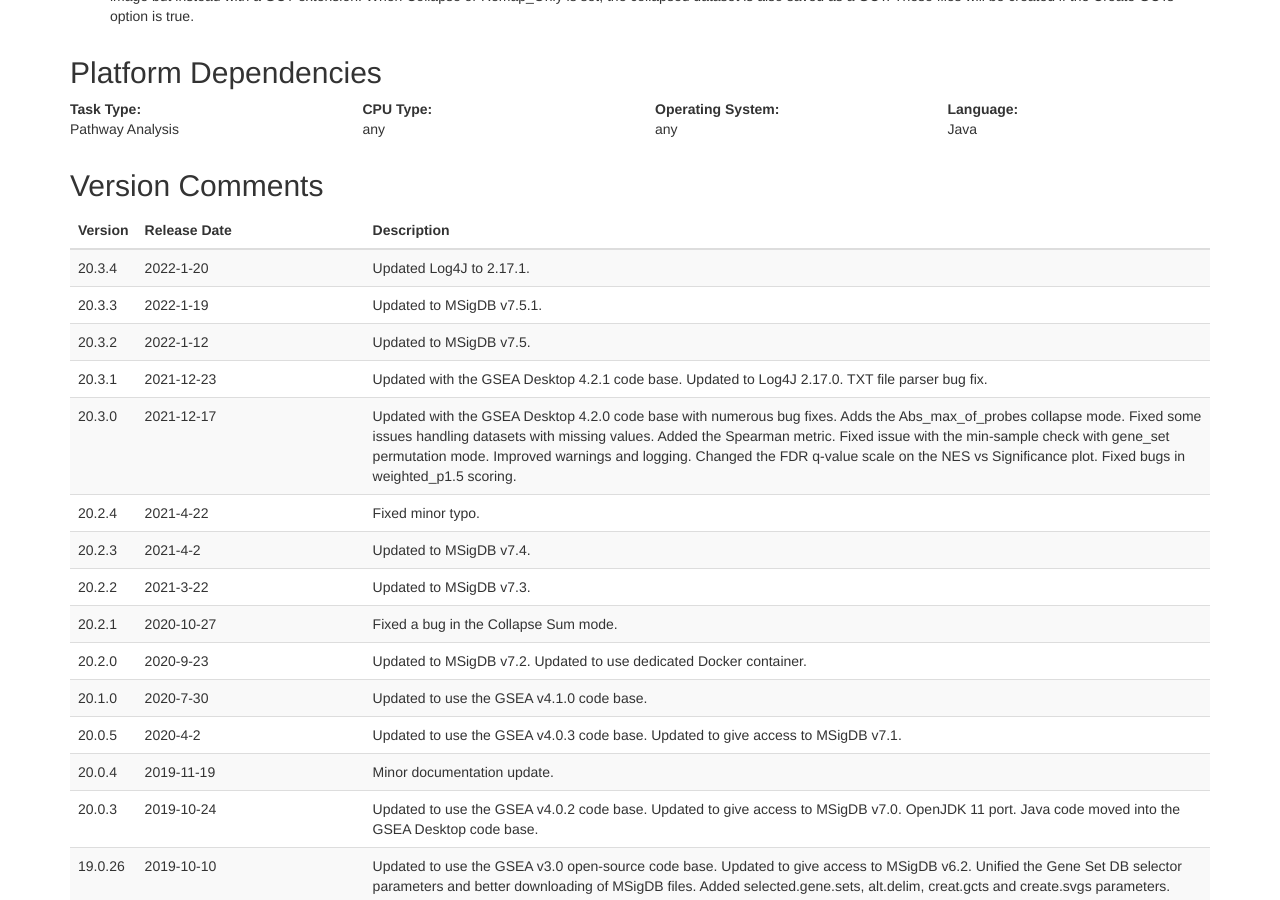
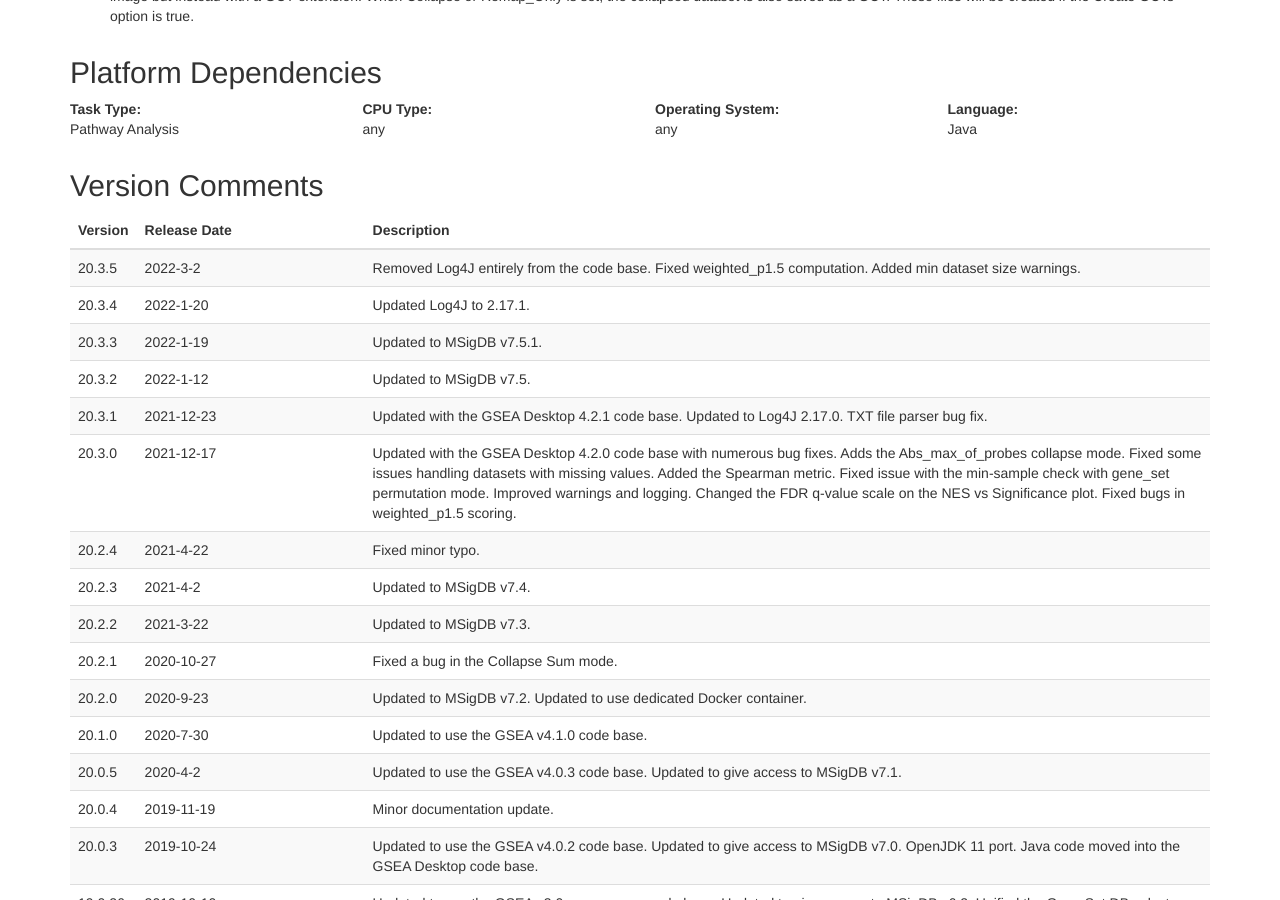
Before and after one commit to GSEA-MSigDB/gsea-gpmodule, a Jekyll site: the page docs/v20/index.html, which Jekyll copies as it is, in a window 1280 px wide and 900 px high, scrolled down 6122 px. Built offline with Jekyll 4.4.1, drawn with Linux system fonts in a browser that asks for light colours.

Commit message:
Updated to GSEA 4.2.3
Removed Log4J entirely from the code base.  Fixed weighted_p1.5
computation.  Added min dataset size warnings.

```diff
--- a/docs/v20/index.html
+++ b/docs/v20/index.html
@@ -410,6 +410,11 @@
 				</thead>
 				<tbody>
                         <tr>
+                            <td>20.3.5</td>
+                            <td>2022-3-2</td>
+                            <td>Removed Log4J entirely from the code base.  Fixed weighted_p1.5 computation.  Added min dataset size warnings.</td>
+                        </tr>
+                        <tr>
                             <td>20.3.4</td>
                             <td>2022-1-20</td>
                             <td>Updated Log4J to 2.17.1.</td>
```
Also changed, not shown: docs/v20/test.md (+5 -0 lines), 2 other files.
